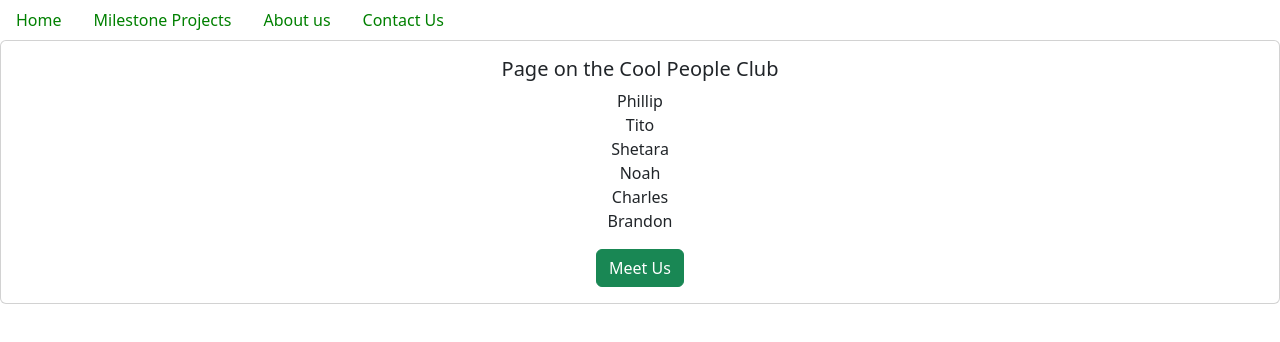
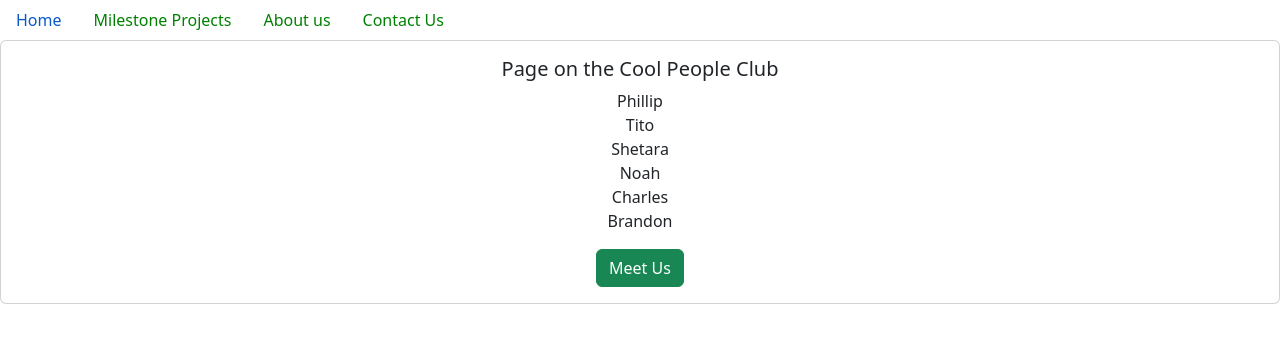
Before and after one commit to AriesRedWar/D11-RR-Cool-People-Club, a React (Create React App) app: page / in a window 1280 px wide. Shown: the top 342 px of the page. Built offline with nearby package versions, Linux system fonts and the light colour scheme.

Commit message:
started project

```diff
--- a/src/Navbar.js
+++ b/src/Navbar.js
@@ -8,16 +8,16 @@ export default function NavBar () {
       onSelect={(selectedKey) => alert(`selected ${selectedKey}`)}
     >
       <Nav.Item>
-        <Nav.Link href="/home">Home</Nav.Link>
+        <Nav.Link href="/about">Home</Nav.Link>
       </Nav.Item>
       <Nav.Item>
-        <Nav.Link eventKey="link-1">Milestone Projects</Nav.Link>
+        <Nav.Link eventKey="/milestoneproject">Milestone Projects</Nav.Link>
       </Nav.Item>
       <Nav.Item>
-        <Nav.Link eventKey="link-2">About us</Nav.Link>
+        <Nav.Link eventKey="/Aboutus">About us</Nav.Link>
       </Nav.Item>
       <Nav.Item>
-        <Nav.Link eventKey="disabled">Contact Us</Nav.Link>
+        <Nav.Link eventKey="/contactus">Contact Us</Nav.Link>
       </Nav.Item>
       </Nav>
 
```
Also changed, not shown: package.json (line endings or trailing spaces).
